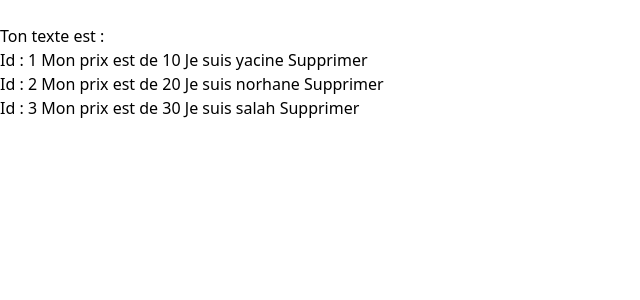
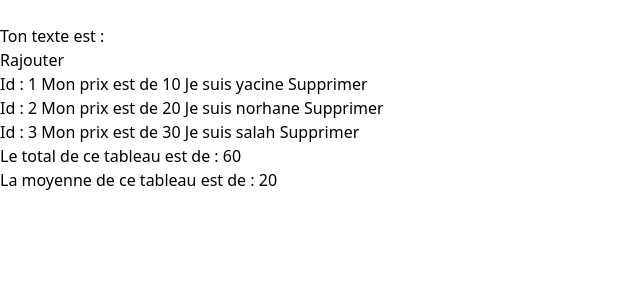
Before and after one commit to BouklifYacine/React-Exo-Algo, a React (Vite) app in the folder react-exo/: page / in a window 1280 px wide. Shown: the top 300 px of the page, without its empty margins (0-640 px from the left). Built offline with nearby package versions, Linux system fonts and the light colour scheme.

Commit message:
Ajout fonctionnalité

```diff
--- a/react-exo/src/App.tsx
+++ b/react-exo/src/App.tsx
@@ -1,49 +1,82 @@
-import { useState } from "react"
-
-
+import { useState } from "react";
 
 function App() {
-
   interface Todolist {
-    id : number,
-    prix : number ,
-    texte : string
+    id: number;
+    prix: number;
+    texte: string;
   }
 
-  const [texte,setTexte] = useState('')
-  const [todolist, setTodolist] = useState([
-    {id : 1 , prix : 10 , texte : "Je suis yacine"},
-    {id : 2 , prix : 20 , texte : "Je suis norhane"},
-    {id : 3 , prix : 30 , texte : "Je suis salah"}
-  ])
-
+  const [texte, setTexte] = useState("");
+  const [todolist, setTodolist] = useState<Todolist[]>([
+    { id: 1, prix: 10, texte: "Je suis yacine" },
+    { id: 2, prix: 20, texte: "Je suis norhane" },
+    { id: 3, prix: 30, texte: "Je suis salah" },
+  ]);
 
   const changement = (e: React.ChangeEvent<HTMLInputElement>) => {
-    setTexte(e.target.value)
-  }
+    setTexte(e.target.value);
+  };
 
-  const SupprimerElement = (id : number) => {
-    setTodolist(todolist.filter(todo => todo.id !== id ))
-  }
+  const SupprimerElement = (id: number) => {
+    setTodolist(todolist.filter((todo) => todo.id !== id));
+  };
 
+  const total = todolist.reduce((acc, element) => acc + element.prix, 0);
+
+  const Moyenne =
+    todolist.reduce((acc, element) => acc + element.prix, 0) / todolist.length;
+
+  const ajouterElement = () => {
+    if (texte.trim() !== "") {
+      const NouvelElement: Todolist = {
+        id: todolist.length + 1,
+        prix: Math.floor(Math.random() * 100, ),
+        texte: texte,
+      };
+
+      setTodolist([...todolist, NouvelElement]);
+      setTexte("");
+    }
+  };
 
   return (
     <>
+      <input
+        type="text"
+        value={texte}
+        onChange={changement}
+        className="border-red-500 border-2"
+      />
+      <p>Ton texte est : {texte}</p>
+      <button
+  onClick={ajouterElement}
+  disabled={total >= 100}
+  className={`rounded-2xl py-2 px-2 ${total >= 100 ? 'bg-gray-400' : 'bg-blue-400'}`}
+>
+  Rajouter
+</button>
 
-   <input type="text" value={texte} onChange={changement} className="border-red-500 border-2" />
-   <p>Ton texte est :  {texte}</p>
+      {todolist.map((todo) => (
+        <div key={todo.id} className="flex-col gap-x-5 mt-5">
+          <a>Id : {todo.id} </a>
+          <a> Mon prix est de {todo.prix} </a>
+          <a>
+            {todo.texte}{" "}
+            <button onClick={() => SupprimerElement(todo.id)}>
+              {" "}
+              Supprimer
+            </button>
+          </a>
+        </div>
+      ))}
 
-   {todolist.map(todo =>
-   <div key={todo.id} className="flex-col gap-x-5 mt-5">
-<a>Id : {todo.id} </a>
-<a> Mon prix est de {todo.prix} </a>
-<a>{todo.texte} <button onClick={() => SupprimerElement(todo.id)}> Supprimer</button></a>
-   </div>
-
-
-   )}
+      <div className="mt-5">
+        <p> Le total de ce tableau est de : {total}</p>
+        <p> La moyenne de ce tableau est de : {Moyenne}</p>
+      </div>
     </>
-  )
+  );
 }
 
-export default App
+export default App;
```
